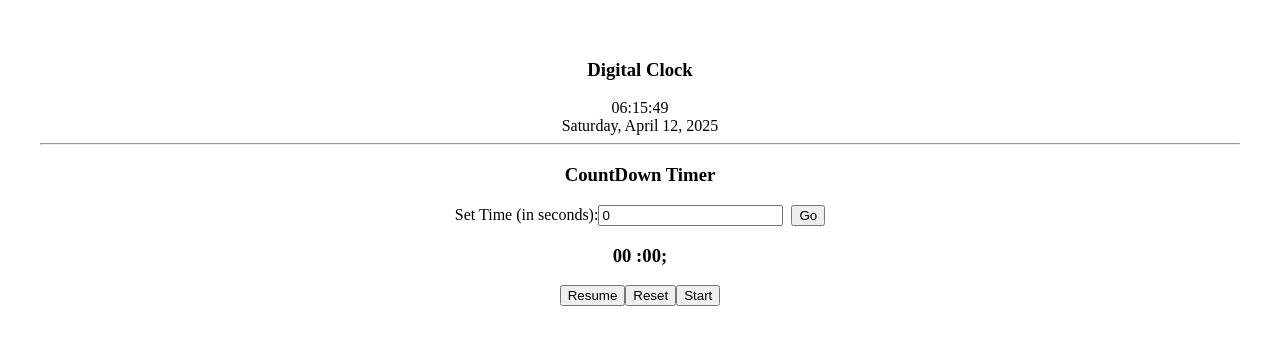
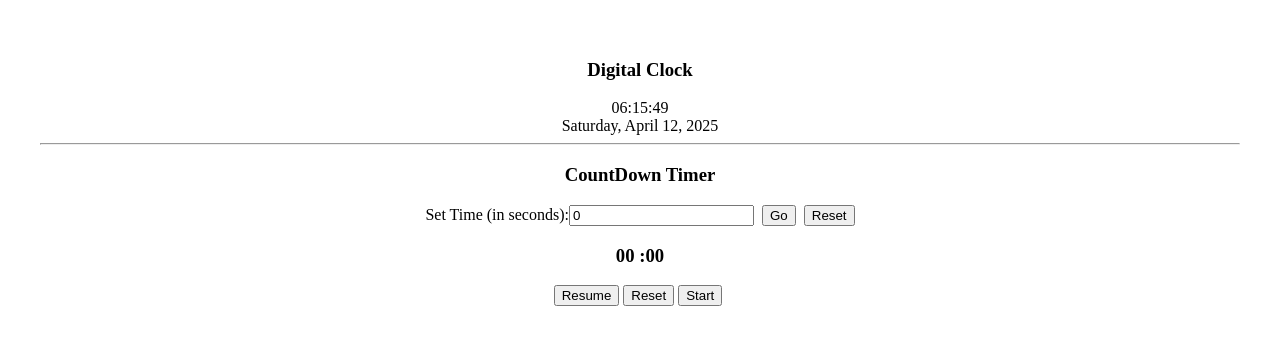
Before and after one commit to rahuldolai28/dummy-react, a React (Vite) app: page / in a window 1280 px wide. Shown: the top 344 px of the page. Built offline with nearby package versions, Linux system fonts and the light colour scheme.

Commit message:
timer error handle

```diff
--- a/src/components/stopwatch/Count.jsx
+++ b/src/components/stopwatch/Count.jsx
@@ -11,15 +11,13 @@ export default function Count({ initialTime, onTimeFinish }) {
             //interval
             intervalReference.current = setInterval(() => {
                 setTime((prevTime) => {
-                    if (prevTime === 0) {
+                    if (prevTime <= 0) {
                         clearInterval(intervalReference.current);
                         setIsRunning(false);
-                        if (onTimeFinish) {
-                            onTimeFinish();
-                        }
+                        if (onTimeFinish) onTimeFinish();
                         return 0;
-                    }
-                    return prevTime - 1;
+                      }
+                    return prevTime - 1
                 });
             }, 1000);
         } else {
@@ -39,7 +37,7 @@ export default function Count({ initialTime, onTimeFinish }) {
     }
     function handleReset() {
         clearInterval(intervalReference.current);
-        setTime(initialTime);
+        setTime(0);
         setIsRunning((prevIsRunning) => false);
     }
     function handleStart() {
@@ -50,14 +48,14 @@ export default function Count({ initialTime, onTimeFinish }) {
         <div className="timer">
             <h3>
                 {String(minutes).padStart(2, "0")} :
-                {String(seconds).padStart(2, "0")};
+                {String(seconds).padStart(2, "0")}
             </h3>
             <div className="timer-buttons">
                 <button onClick={handlePauseAndResume}>
                     {isRunning ? "Pause" : "Resume"}
-                </button>
-                <button onClick={handleReset}> Reset </button>
-                <button onClick={handleStart}> Start </button>
+                </button>&nbsp;
+                <button onClick={handleReset}> Reset </button>&nbsp;
+                <button onClick={handleStart}> Start </button>&nbsp;
             </div>
         </div>
     );
--- a/src/components/stopwatch/CountdownTimer.jsx
+++ b/src/components/stopwatch/CountdownTimer.jsx
@@ -7,13 +7,39 @@ export default function CountdownTimer() {
         );
     }
 
+    const funnyAlerts = [
+        "Eta ki re? Number chaichi, r tumi equation likhcho? 😂",
+        "Ektu matha thanda kore number dao re bhai 😅",
+        "Dekh bhai, timer er shonge maja korte gele heartbreak hobe 💔",
+        "Dekh bhai, timer er shonge maja korish na 😎 Number diye de!",
+        "Tumse na ho payega... number toh sahi daal 😭",
+    ];
+
+    const randomAlert =
+        funnyAlerts[Math.floor(Math.random() * funnyAlerts.length)];
+
     const [inputValue, setInputValue] = useState(0);
     const [initialTime, setInitialTime] = useState(inputValue);
     function input() {
         function handleInputChange(event) {
             const value = event.target.value;
             if (value.includes(".") || parseInt(value) <= 0) return;
-            setInputValue(value);
+            if (value === "" || /^[0-9]+$/.test(value)) {
+                setInputValue(value);
+            }
+        }
+        function handleGo() {
+            if (inputValue !== "" && !isNaN(inputValue)) {
+                const seconds = parseInt(inputValue, 10);
+                if (seconds > 0) {
+                    setInitialTime(seconds);
+                } else {
+                    alert(randomAlert);
+                }
+            } else {
+                alert(randomAlert);
+            }
+            setInitialTime(inputValue);
         }
         return (
             <div className="input-container">
@@ -21,16 +47,23 @@ export default function CountdownTimer() {
                 <input
                     type="number"
                     id="time-input"
+                    min="1"
                     value={inputValue}
                     onChange={handleInputChange}
                 />
                 &nbsp;&nbsp;
                 <button
                     onClick={() => {
-                        console.log("inputValue", inputValue);
-                        setInitialTime(inputValue);
+                        handleGo();
                     }}>
                     Go
+                </button>
+                &nbsp;&nbsp;
+                <button
+                    onClick={() => {
+                        document.getElementById("time-input").value = "";
+                    }}>
+                    Reset
                 </button>
             </div>
         );
```
